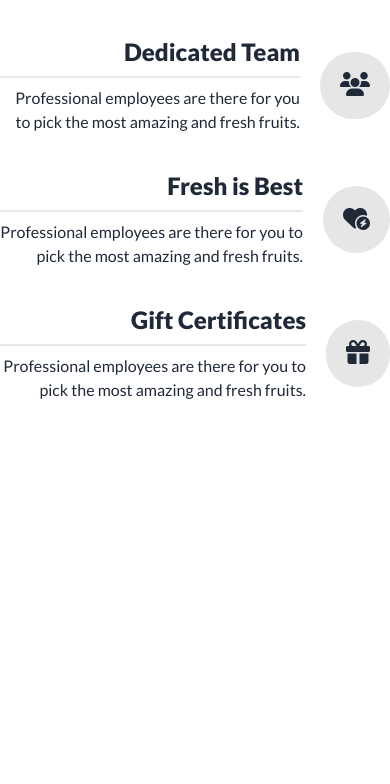
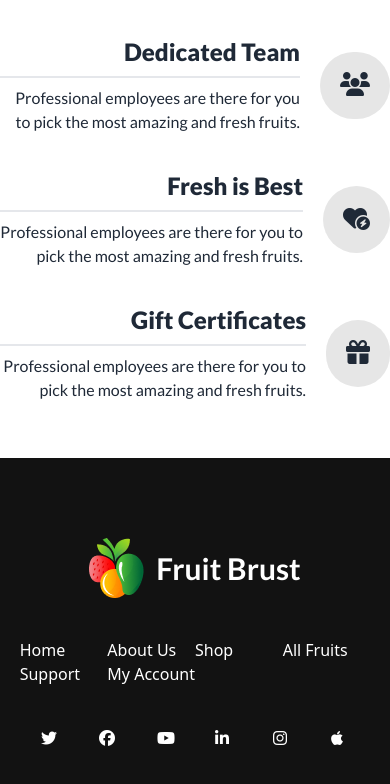
Before and after one commit to sifat-dev/fruit-brust, a plain HTML site: page index.html in a window 390 px wide. Shown: the part 4789-5573 px from the top of the page. Before the commit the page ends 5247 px from the top, so only its background shows below. Drawn offline with nearby package versions, Linux system fonts and the light colour scheme.

Commit message:
finish footer with responsive

```diff
--- a/index.html
+++ b/index.html
@@ -537,7 +537,7 @@
                     2000 years old.</p>
             </div>
             <div class="choose_container flex flex-col items-center lg:flex-row gap-7">
-                <div class="choose_content_box flex flex-col gap-5">
+                <div class="choose_content_box flex flex-col gap-5 ">
                     <div class="choose_box flex gap-5 justify-center items-center">
                         <div class="choose_icon p-5 rounded-full bg-[#1212121A]">
                             <i class="fa-solid fa-users text-2xl"></i>
@@ -607,8 +607,31 @@
             </div>
         </section>
     </main>
-    <footer>
-
+    <footer class="py-20 bg-[#121212] flex flex-col items-center justify-center">
+        <div class="logo gap-3 flex items-center justify-center">
+            <img src="images/logo.png" alt="">
+            <h1 class="text-white text-3xl font-bold font-primary">Fruit Brust</h1>
+        </div>
+        <div class="footer_menu my-10">
+            <ul class="text-white grid grid-cols-4 lg:grid-cols-6 md:grid-cols-6 items-center justify-between">
+                <li><a href="#">Home</a></li>
+                <li><a href="#">About Us</a></li>
+                <li><a href="#">Shop</a></li>
+                <li><a href="#">All Fruits</a></li>
+                <li><a href="#">Support</a></li>
+                <li><a href="#">My Account</a></li>
+            </ul>
+        </div>
+        <div class="footer_socials">
+            <ul class="text-white gap-10 grid grid-cols-6 items-center justify-between">
+                <li><a href="#"><i class="fa-brands fa-twitter"></i></a></li>
+                <li><a href="#"><i class="fa-brands fa-facebook"></i></a></li>
+                <li><a href="#"><i class="fa-brands fa-youtube"></i></a></li>
+                <li><a href="#"><i class="fa-brands fa-linkedin-in"></i></a></li>
+                <li><a href="#"><i class="fa-brands fa-instagram"></i></a></li>
+                <li><a href="#"><i class="fa-brands fa-apple"></i></a></li>
+            </ul>
+        </div>
     </footer>
 
     <script src="https://kit.fontawesome.com/928a862ee6.js" crossorigin="anonymous"></script>
```
